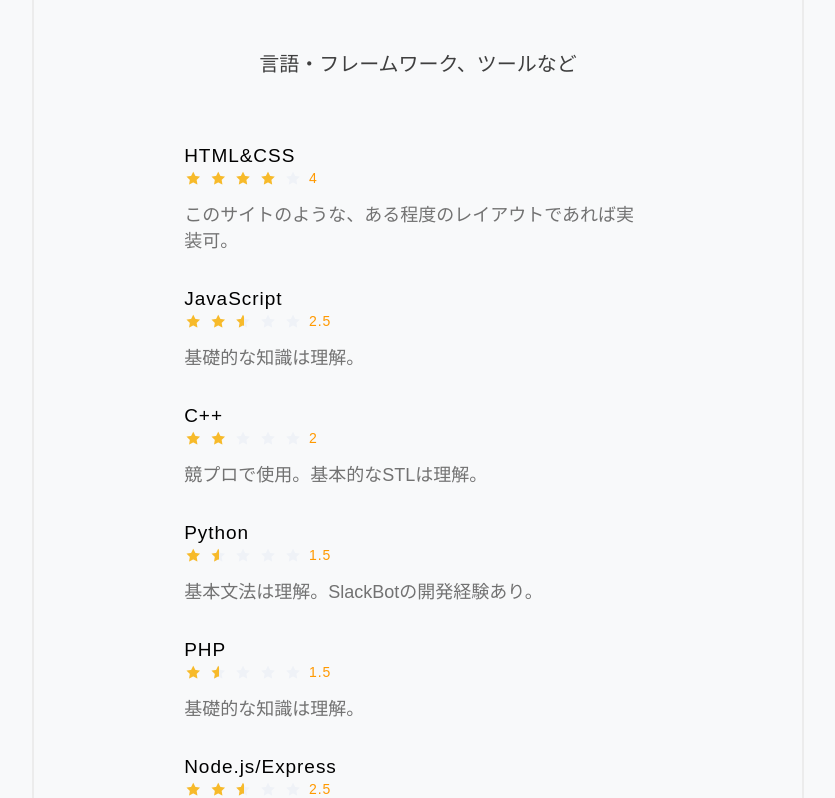
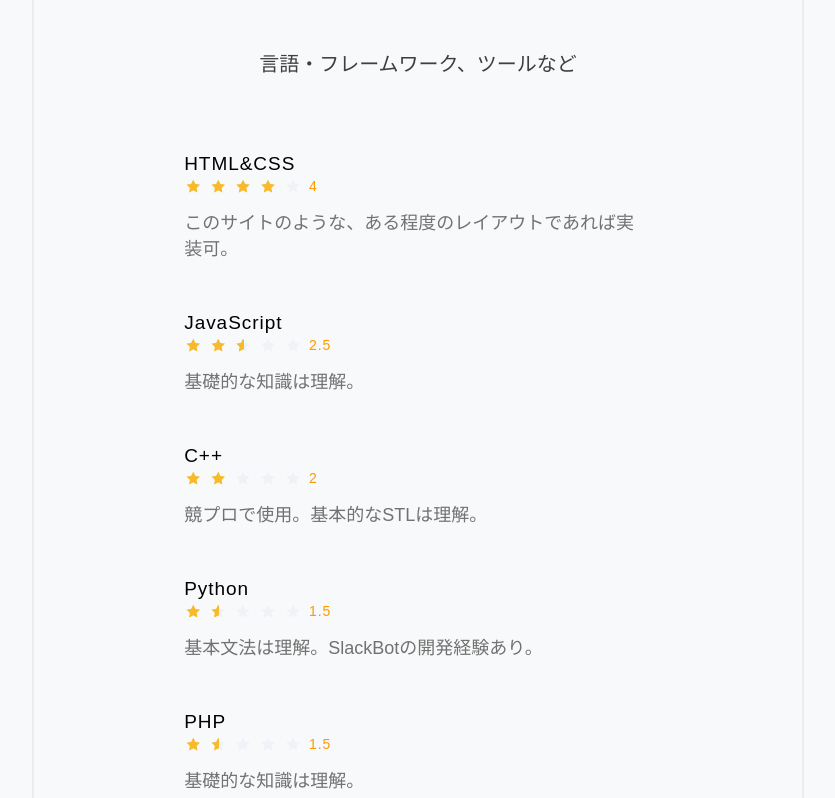
Before and after one commit to kotaok/first_vue, a Vue app: page /page2 in a window 1280 px wide. Shown: the part 1982-2780 px from the top of the page, without its empty margins (222-1057 px from the left). Built offline with nearby package versions, Linux system fonts and the light colour scheme; a web font is replaced by a local one.

Commit message:
aboutページのスキルセットの間隔を増やした

```diff
--- a/src/components/skills.vue
+++ b/src/components/skills.vue
@@ -53,7 +53,7 @@ export default {
 
 .skill {
   width: 70%;
-  margin: 10px 0px;
+  margin: 18px 0px;
 }
 
 .skill-title {
```
